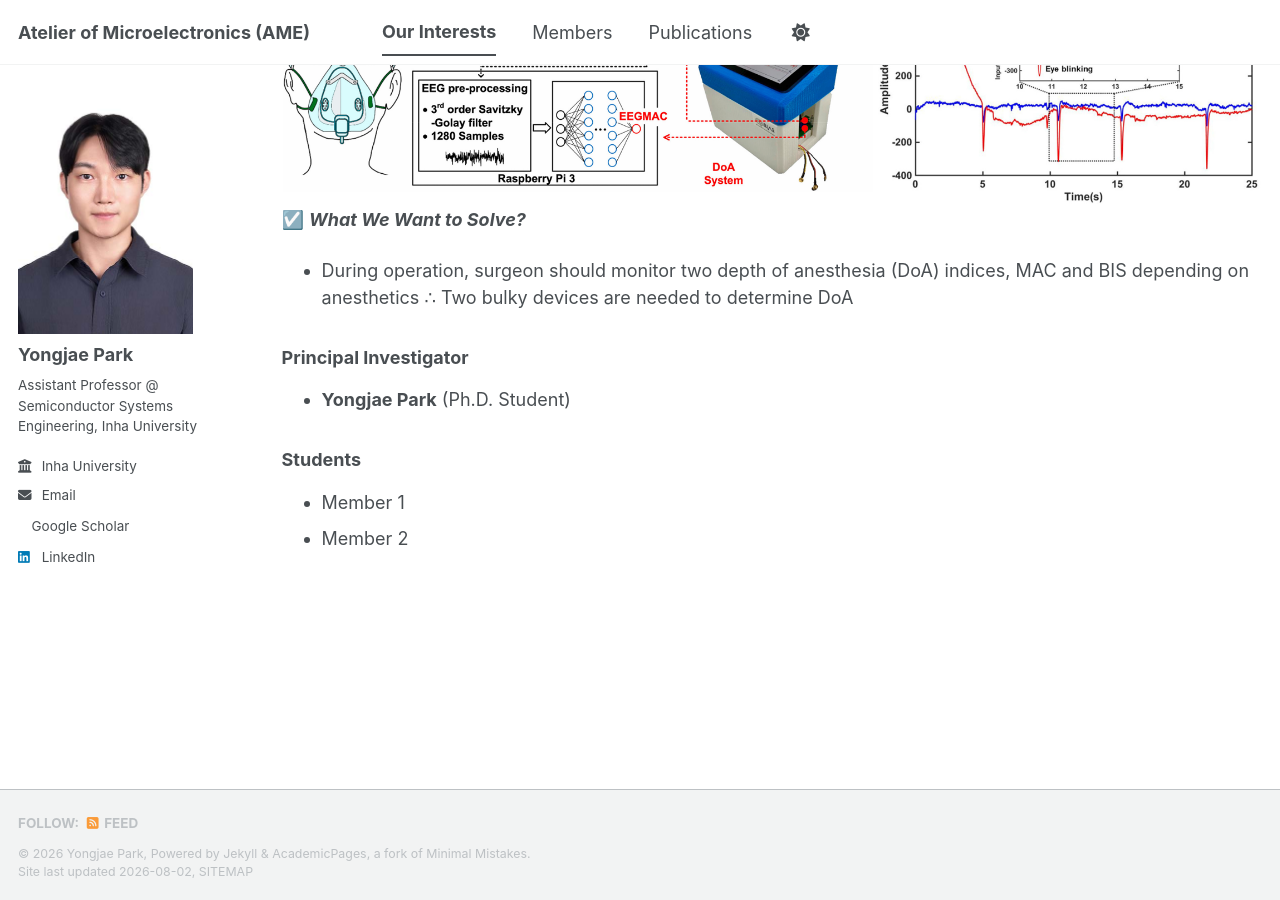
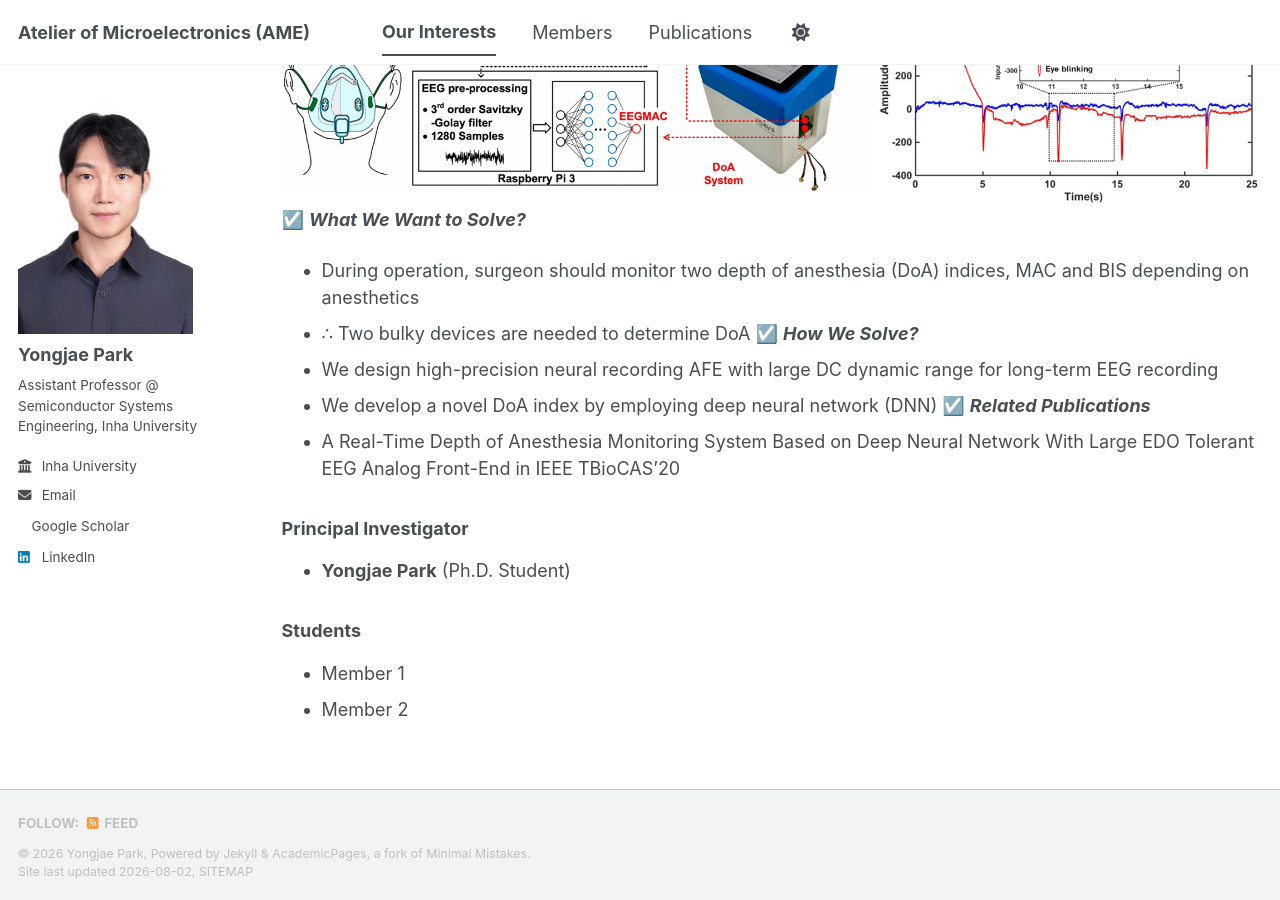
Before and after one commit to yong27park/AME.github.io, a Jekyll site: the page built from _pages/ourinterests.md, in a window 1280 px wide and 900 px high, scrolled down 546 px. Built offline with Jekyll 4.4.1, drawn with Linux system fonts in a browser that asks for light colours; a style sheet for code colours, icons or effects is not loaded.

Commit message:
Update ourinterests.md

```diff
--- a/_pages/ourinterests.md
+++ b/_pages/ourinterests.md
@@ -12,7 +12,14 @@ author_profile: true
 ![System Architecture](/images/research_DoA.png)
 ☑️ ***What We Want to Solve?***
 - During operation, surgeon should monitor two depth of anesthesia (DoA) indices, MAC and BIS depending on anesthetics
-   ∴ Two bulky devices are needed to determine DoA
+- ∴ Two bulky devices are needed to determine DoA
+☑️ ***How We Solve?***
+- We design high-precision neural recording AFE with large DC dynamic range for long-term EEG recording
+- We develop a novel DoA index by employing deep neural network (DNN)
+☑️ ***Related Publications***
+- A Real-Time Depth of Anesthesia Monitoring System Based on Deep Neural Network With Large EDO Tolerant EEG Analog Front-End in IEEE TBioCAS’20
+
+
 
 
 
```
